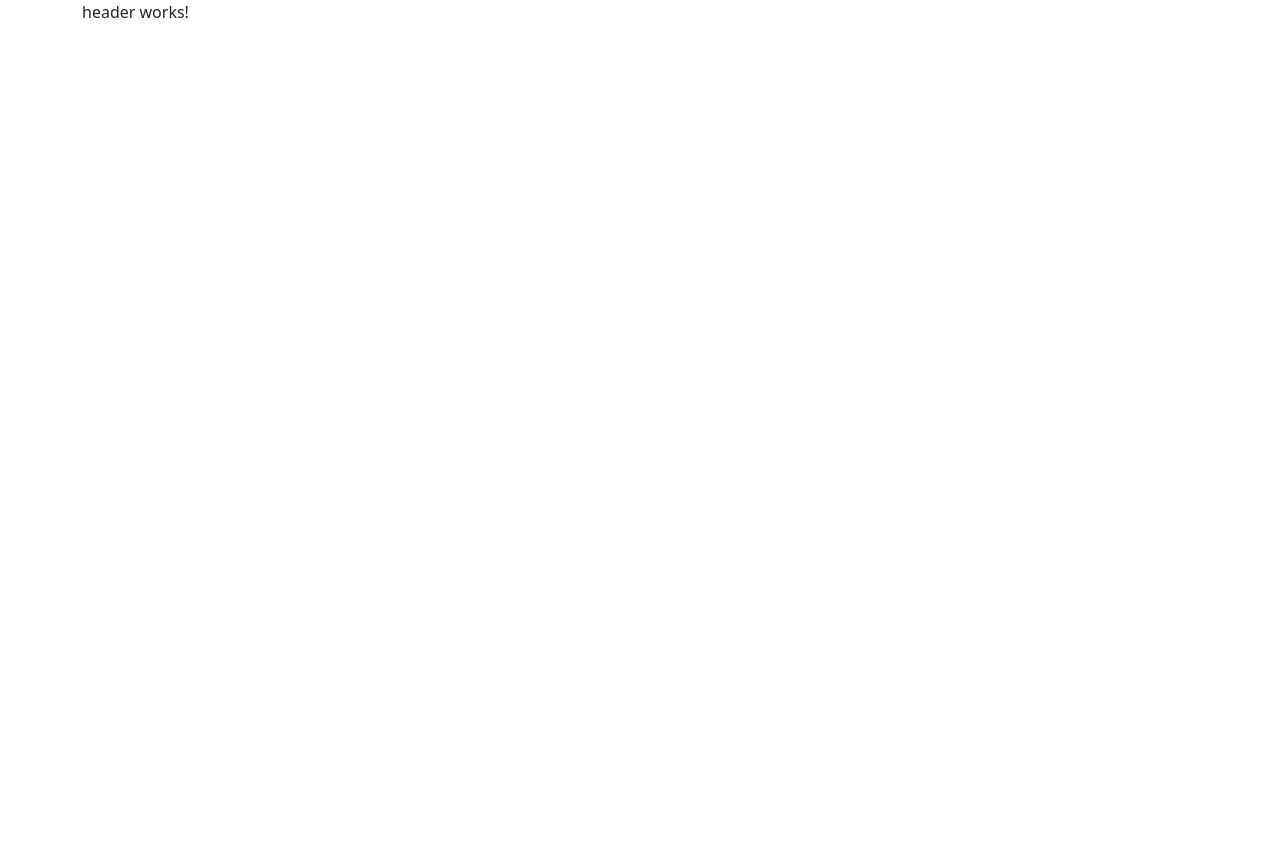
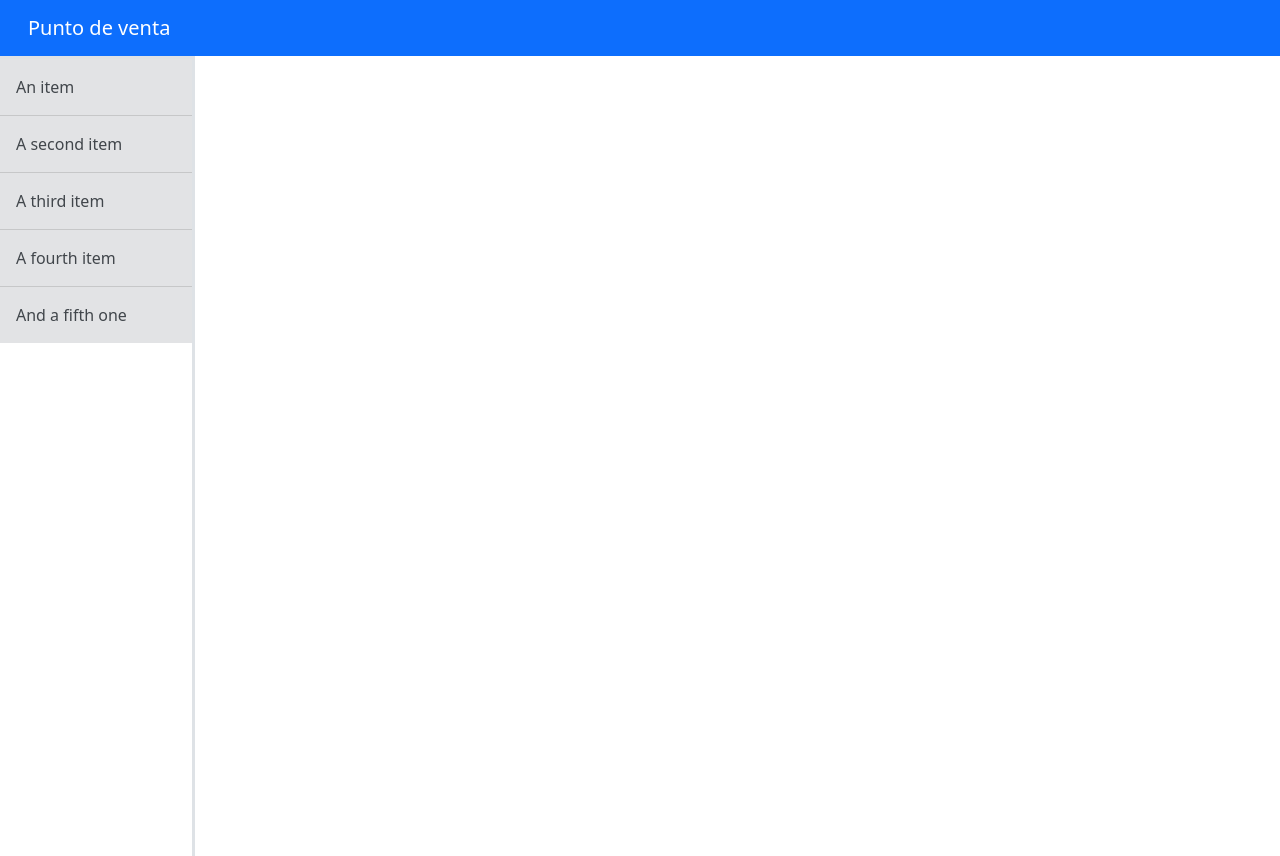
Before and after one commit to mateovz/point-of-sale, an Angular app: page / in a window 1280 px wide. Before the commit the page ends 800 px from the top, so only its background shows below. Built offline with nearby package versions, Linux system fonts and the light colour scheme.

Commit message:
añade sidebar

```diff
--- a/src/app/app.component.html
+++ b/src/app/app.component.html
@@ -1,3 +1,7 @@
-<div class="container">
-  <app-header></app-header>
+<div class="container-fluid p-0">
+  <app-header [pageTitle]="pageTitle"></app-header>
+  <main class="d-flex">
+    <app-sidebar></app-sidebar>
+    <router-outlet></router-outlet>
+  </main>
 </div>
--- a/src/app/app.component.ts
+++ b/src/app/app.component.ts
@@ -6,5 +6,5 @@ import { Component } from '@angular/core';
   styleUrls: ['./app.component.css']
 })
 export class AppComponent {
-  title = 'Punto de venta';
+  pageTitle = 'Punto de venta';
 }
--- a/src/app/app.module.ts
+++ b/src/app/app.module.ts
@@ -4,11 +4,13 @@ import { BrowserModule } from '@angular/platform-browser';
 import { AppRoutingModule } from './app-routing.module';
 import { AppComponent } from './app.component';
 import { HeaderComponent } from './shared/components/header/header.component';
+import { SidebarComponent } from './shared/components/sidebar/sidebar.component';
 
 @NgModule({
   declarations: [
     AppComponent,
-    HeaderComponent
+    HeaderComponent,
+    SidebarComponent
   ],
   imports: [
     BrowserModule,
--- a/src/app/shared/components/header/header.component.html
+++ b/src/app/shared/components/header/header.component.html
@@ -1 +1,7 @@
-<p>header works!</p>
+<nav class="navbar navbar-dark bg-primary ps-3">
+    <div class="container-fluid">
+      <a class="navbar-brand" routerLink="/">
+        {{pageTitle}}
+      </a>
+    </div>
+</nav>
--- a/src/app/shared/components/header/header.component.ts
+++ b/src/app/shared/components/header/header.component.ts
@@ -1,4 +1,4 @@
-import { Component, OnInit } from '@angular/core';
+import { Component, Input, OnInit } from '@angular/core';
 
 @Component({
   selector: 'app-header',
@@ -6,6 +6,7 @@ import { Component, OnInit } from '@angular/core';
   styleUrls: ['./header.component.css']
 })
 export class HeaderComponent implements OnInit {
+  @Input() pageTitle!: string;
 
   constructor() { }
 
--- /dev/null
+++ b/src/app/shared/components/sidebar/sidebar.component.css
@@ -0,0 +1,7 @@
+#sidebar-wrapper{
+    min-height: 100vh;
+}
+
+#sidebar-wrapper .list-group{
+    width: 12rem;
+}
--- /dev/null
+++ b/src/app/shared/components/sidebar/sidebar.component.html
@@ -0,0 +1,9 @@
+<aside class="border-end border-top border-3" id="sidebar-wrapper">
+    <div class=" list-group list-group-flush">
+        <a href="#" class="list-group-item list-group-item-action list-group-item-secondary p-3">An item</a>
+        <a href="#" class="list-group-item list-group-item-action list-group-item-secondary p-3">A second item</a>
+        <a href="#" class="list-group-item list-group-item-action list-group-item-secondary p-3">A third item</a>
+        <a href="#" class="list-group-item list-group-item-action list-group-item-secondary p-3">A fourth item</a>
+        <a href="#" class="list-group-item list-group-item-action list-group-item-secondary p-3">And a fifth one</a>
+    </div>
+</aside>
--- /dev/null
+++ b/src/app/shared/components/sidebar/sidebar.component.ts
@@ -0,0 +1,15 @@
+import { Component, OnInit } from '@angular/core';
+
+@Component({
+  selector: 'app-sidebar',
+  templateUrl: './sidebar.component.html',
+  styleUrls: ['./sidebar.component.css']
+})
+export class SidebarComponent implements OnInit {
+
+  constructor() { }
+
+  ngOnInit(): void {
+  }
+
+}
```
Also changed, not shown: 1 other file (tests, documents, lock files or other folders).
